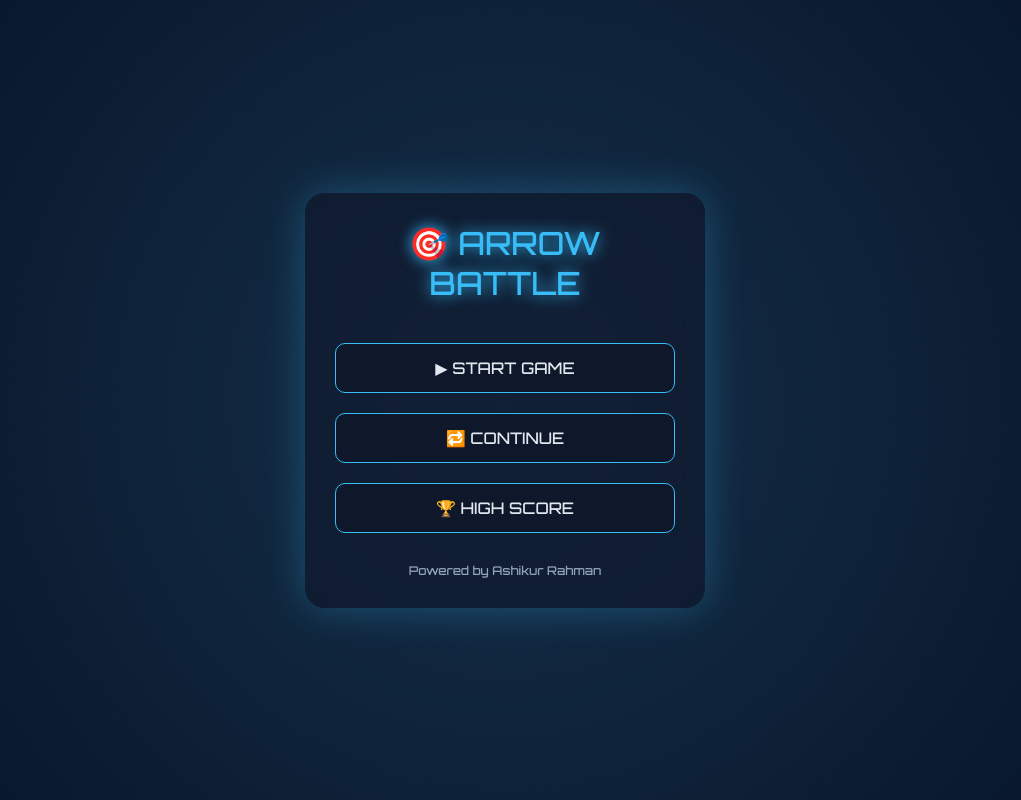
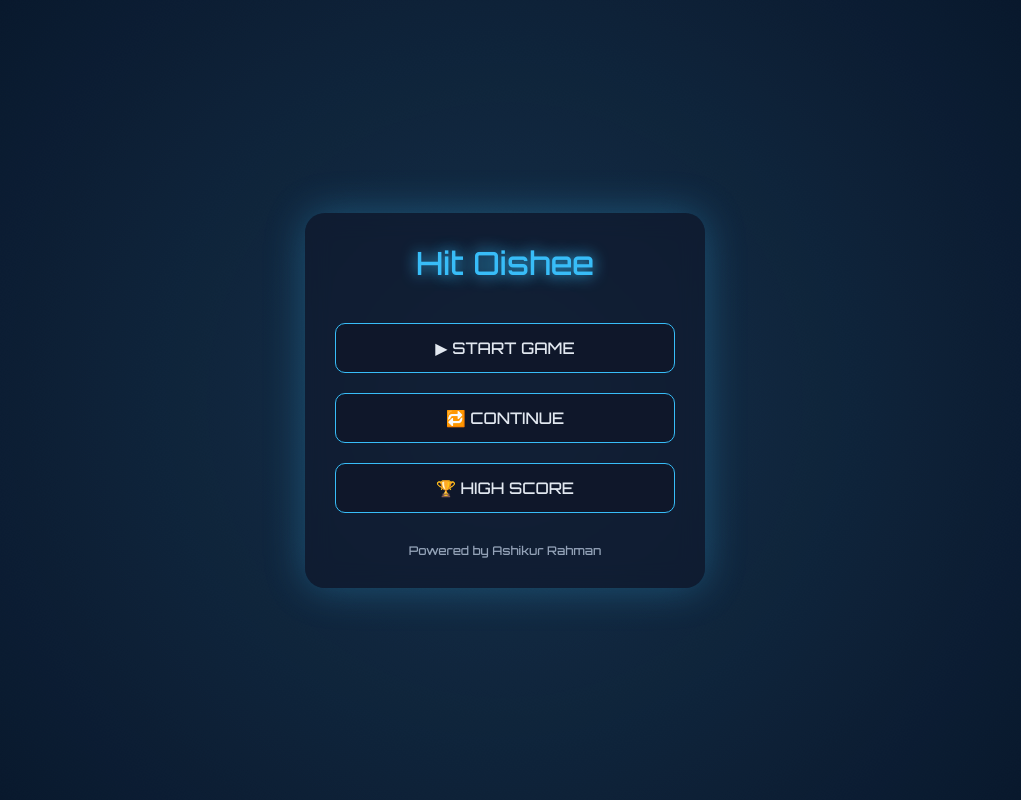
Before and after one commit to ashikurrahma017/Hitman, a website: page client/index.html in a window 1280 px wide. Shown: the top 800 px of the page, without its empty margins (135-1156 px from the left). Drawn offline with Linux system fonts and the light colour scheme.

Commit message:
Update index.html

```diff
--- a/client/index.html
+++ b/client/index.html
@@ -101,7 +101,7 @@
 <body>
 
   <div class="menu">
-    <div class="title">🎯 ARROW BATTLE</div>
+    <div class="title">Hit Oishee</div>
 
     <button class="btn" onclick="startGame()">▶ START GAME</button>
     <button class="btn" onclick="continueGame()">🔁 CONTINUE</button>
```
